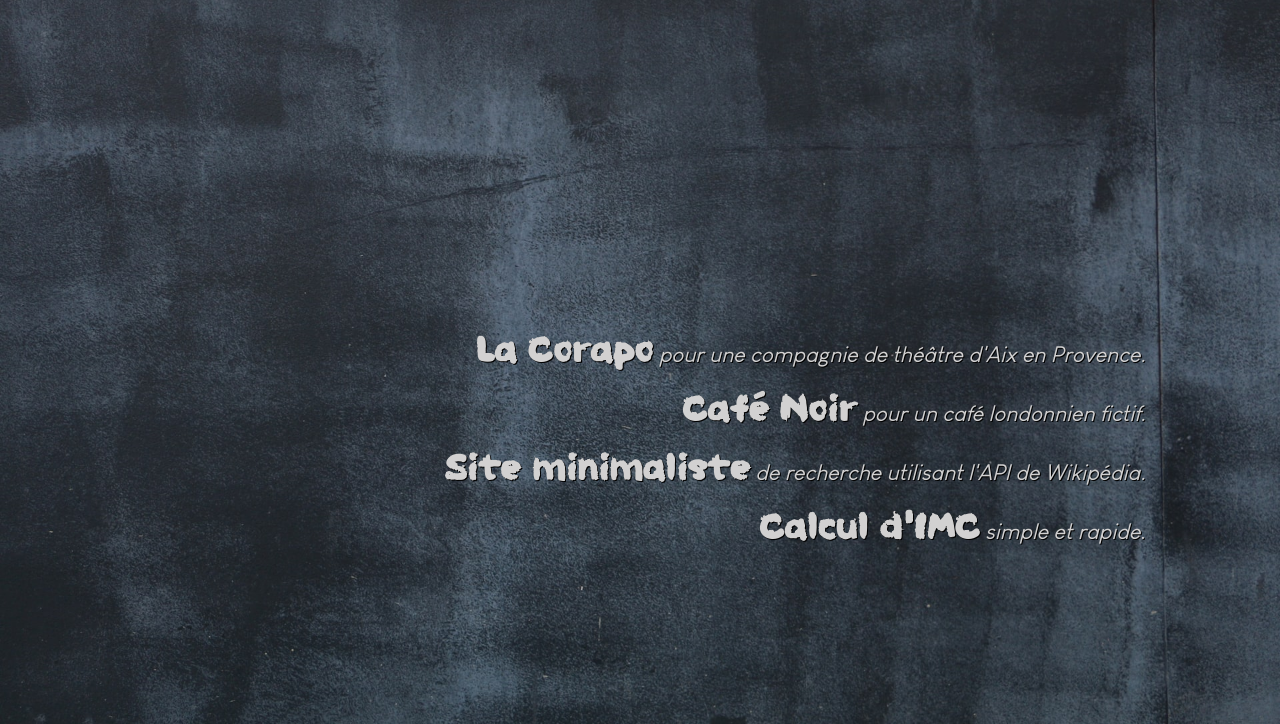
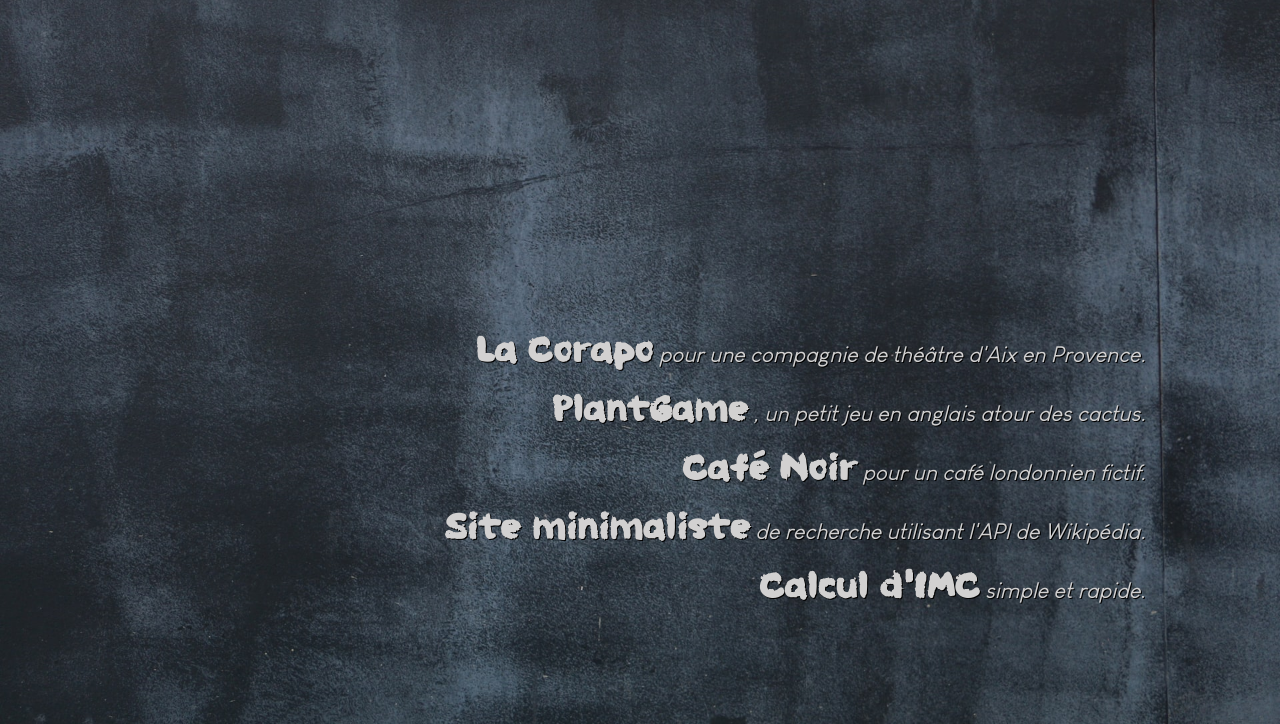
Before and after one commit to NaelJL/Portfolio, a plain HTML site: page projects.html in a window 1280 px wide. Shown: the part 76-800 px from the top of the page. Drawn offline with Linux system fonts and the light colour scheme.

Commit message:
adding plantGame

```diff
--- a/projects.html
+++ b/projects.html
@@ -18,6 +18,11 @@
         </a>
       </p>
       <p>
+        <a href="https://naeljl.github.io/PlantGame/" target="_blank" class="lien_projet">
+          <strong>PlantGame</strong> <em>, un petit jeu en anglais atour des cactus.</em>
+        </a>
+      </p>
+      <p>
         <a href="https://naeljl.github.io/Cafe_Noir/" target="_blank" class="lien_projet">
           <strong>Café Noir</strong> <em>pour un café londonnien fictif.</em>
         </a>
```
